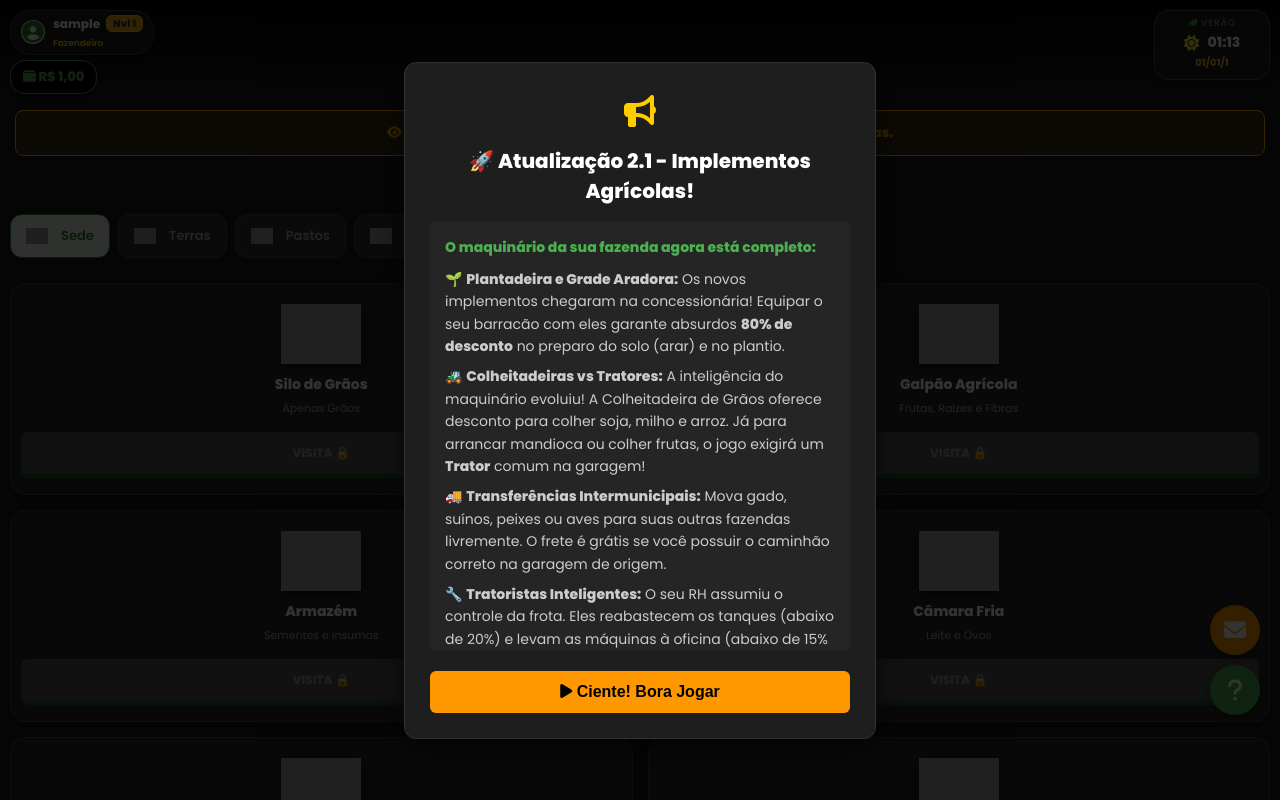
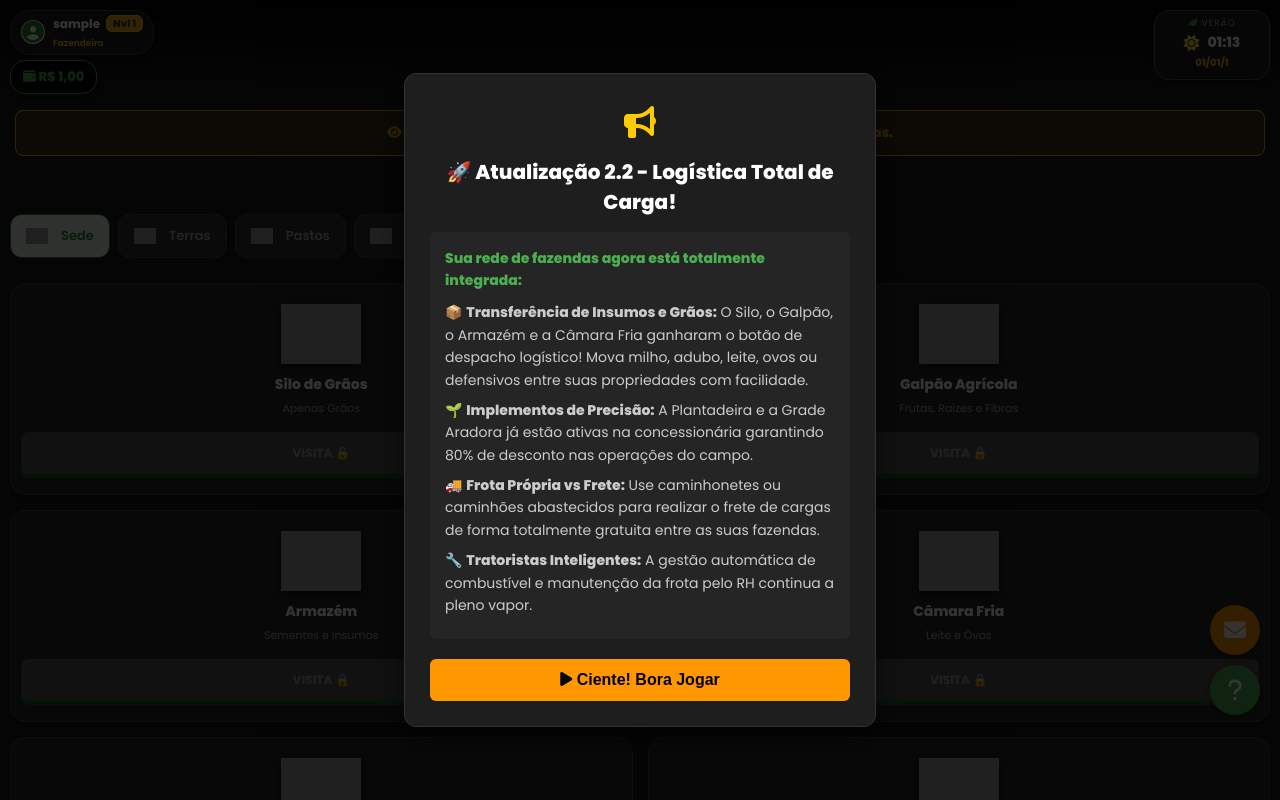
Before and after one commit to binhog29/agro_manager_v2, a Flask app: page /fazenda/1 in a window 1280 px wide. Run offline with Flask 3, Linux system fonts and the light colour scheme; the visitor is signed in with stand-in values (Sample User, id 1); data comes from the database, SQL or seed files in the repository; tables that the repository leaves empty hold one stand-in row (values such as "Sample post"); some libraries are stand-ins or nearby versions; grey boxes are pictures that could not be loaded.

Commit message:
feat: implementa sistema de transferência intermunicipal de insumos e grãos, adiciona grade aradora e plantadeira com descontos, e atualiza guias e modais da versão 2.2

```diff
--- a/static/js/armazem.js
+++ b/static/js/armazem.js
@@ -84,3 +84,98 @@ window.confirmarExpansaoArmazem = function(pacote, custo, aumento) {
         }
     });
 };
+
+window.prepararTransferenciaEstoque = async function(itemChave, itemNome, qtdMax) {
+    const fazendaId = window.location.pathname.split('/').pop();
+
+    // 🔥 ARREDONDA PARA 2 CASAS DECIMAIS PARA LIMPAR O VISUAL
+    const qtdFormatada = parseFloat(qtdMax || 0).toFixed(2);
+
+    Swal.fire({ title: 'Carregando mapa logístico...', didOpen: () => Swal.showLoading() });
+
+    try {
+        const resFazendas = await fetch('/api/mapa_global');
+        const todasTerras = await resFazendas.json();
+        const minhasOutrasTerras = todasTerras.filter(t => t.e_minha && t.id != fazendaId);
+
+        if (minhasOutrasTerras.length === 0) {
+            Swal.fire('Aviso', 'Você precisa possuir pelo menos outra fazenda para fazer transferências!', 'info');
+            return;
+        }
+
+        let options = minhasOutrasTerras.map(t => `<option value="${t.id}">${t.nome}</option>`).join('');
+
+        let html = `
+            <div style="text-align: left; background:#1a1a1a; padding: 15px; border-radius: 8px; border: 1px dashed #555;">
+                <label style="color: #ccc; font-size: 13px;">Quantidade para enviar (Máx: ${qtdFormatada}):</label>
+                <input type="number" id="transf-qtd" class="swal2-input" min="0.01" max="${qtdFormatada}" step="any" value="${qtdFormatada}" style="width: 100%; margin: 5px 0 15px 0; background: #111; color: #fff; border: 1px solid #444;" oninput="window.atualizarTotalFreteEstoque()">
+
+                <label style="color: #ccc; font-size: 13px;"><i class="fas fa-map-marker-alt"></i> Fazenda de Destino:</label>
+                <select id="transf-destino" class="swal2-select" style="width: 100%; display: block; margin: 5px 0 15px 0; font-size: 14px; padding: 8px; background: #111; color: #fff; border: 1px solid #444;">
+                    ${options}
+                </select>
+
+                <label style="display: flex; align-items: center; gap: 10px; cursor: pointer; background: #222; padding: 10px; border-radius: 6px; border: 1px solid #444;">
+                    <input type="checkbox" id="transf-caminhao" onchange="window.atualizarTotalFreteEstoque()" style="width: 18px; height: 18px;">
+                    <span style="font-size: 13px; font-weight: bold; color: #ff9800;">Usar Frota Própria (Frete Grátis)</span>
+                </label>
+                <div style="font-size: 11px; color: #888; margin-top: 5px; margin-left: 28px;">O veículo sairá DESTA fazenda. Requer Caminhonete ou Caminhão abastecido.</div>
+
+                <div style="margin-top: 15px; font-size: 16px; font-weight: bold; text-align: center; border-top: 1px solid #333; padding-top: 10px;">
+                    Custo da Transportadora: <span id="transf-custo" style="color: #f44336;">R$ 0,00</span>
+                </div>
+            </div>
+        `;
+
+        Swal.fire({
+            title: `🚚 Transferir ${itemNome}`,
+            html: html,
+            background: '#2a2a2a', color: '#fff',
+            showCancelButton: true, confirmButtonText: 'Despachar Carga', cancelButtonText: 'Cancelar', confirmButtonColor: '#0288d1',
+            didOpen: () => window.atualizarTotalFreteEstoque(),
+            preConfirm: () => {
+                const qtd = parseFloat(document.getElementById('transf-qtd').value);
+                if (!qtd || qtd <= 0 || qtd > parseFloat(qtdMax)) {
+                    Swal.showValidationMessage('Quantidade inválida!');
+                    return false;
+                }
+                return {
+                    origem_id: fazendaId,
+                    destino_id: document.getElementById('transf-destino').value,
+                    item: itemChave,
+                    quantidade: qtd,
+                    usa_caminhao: document.getElementById('transf-caminhao').checked
+                };
+            }
+        }).then((result) => {
+            if (result.isConfirmed) {
+                Swal.fire({ title: 'Viajando pelas rodovias...', didOpen: () => Swal.showLoading() });
+                fetch('/api/estoque/transferir', {
+                    method: 'POST', headers: {'Content-Type': 'application/json'},
+                    body: JSON.stringify(result.value)
+                })
+                .then(r => r.json()).then(d => {
+                    if (d.sucesso) Swal.fire('Chegou! 🚚', d.msg, 'success').then(() => location.reload());
+                    else Swal.fire('Atenção', d.erro, 'warning');
+                }).catch(() => Swal.fire('Erro', 'Falha no servidor.', 'error'));
+            }
+        });
+    } catch(e) {
+        Swal.fire('Erro', 'Falha ao carregar mapa.', 'error');
+    }
+}
+
+window.atualizarTotalFreteEstoque = function() {
+    const qtd = parseFloat(document.getElementById('transf-qtd').value) || 0;
+    const usaCaminhao = document.getElementById('transf-caminhao').checked;
+    const txtCusto = document.getElementById('transf-custo');
+
+    if (usaCaminhao) {
+        txtCusto.innerText = "Grátis (Frota Própria)";
+        txtCusto.style.color = "#4caf50";
+    } else {
+        const custo = qtd * 0.25; // Taxa fixa terceirizada
+        txtCusto.innerText = custo.toLocaleString('pt-BR', { style: 'currency', currency: 'BRL' });
+        txtCusto.style.color = "#f44336";
+    }
+}
--- a/templates/ajuda.html
+++ b/templates/ajuda.html
@@ -121,7 +121,7 @@
             <summary><i class="fas fa-tractor"></i> 7. Frota e Logística</summary>
             <div class="conteudo">
                 Máquinas agrícolas ficam no Barracão, queimam Diesel a cada uso e precisam de idas ao mecânico quando a condição se deteriora. Não ter a máquina correta obriga você a pagar o alto custo do serviço terceirizado.<br><br>
-                <strong>🚛 Logística Intermunicipal:</strong> Possuir a frota certa zera a pesada taxa de frete nas compras e nas <strong>transferências de animais entre as suas fazendas</strong>.<br><br>
+                <strong>🚛 Logística Intermunicipal:</strong> Possuir a frota certa zera a pesada taxa de frete nas compras, nas <strong>transferências de animais</strong> e nas novas <strong>transferências de grãos, laticínios e insumos</strong> entre as suas fazendas.<br><br>
                 <strong>🚜 Trator de Esteira:</strong> Zera o aluguel de limpeza de mato e extrai madeira nobre, elevando o ganho para <span class="destaque">R$ 2.500</span> por hectare.<br><br>
                 <strong>⚙️ Grade Aradora:</strong> Implemento acoplado que reduz o custo do preparo do solo (Arar a terra) em incríveis <span class="destaque">80%</span>.<br><br>
                 <strong>🌱 Plantadeira:</strong> Implemento de precisão. Garante <span class="destaque">80% de desconto</span> nas taxas operacionais do plantio.<br><br>
--- a/templates/partes/armazem.html
+++ b/templates/partes/armazem.html
@@ -47,6 +47,11 @@
                             style="background: #d32f2f; color: white; border: none; padding: 8px; border-radius: 6px; font-size: 11px; margin-top: 10px; width: 100%; font-weight: bold; cursor: pointer; box-shadow: 0 3px 0 #b71c1c;">
                         VENDER 💰
                     </button>
+
+                    <!-- 🔥 BOTÃO DE LOGÍSTICA PARA O ARMAZÉM 🔥 -->
+                    <button onclick="prepararTransferenciaEstoque('{{ chave }}', '{{ nome }}', {{ q }})" style="background: #0288d1; color: white; border: none; padding: 8px; border-radius: 6px; font-size: 11px; margin-top: 5px; width: 100%; font-weight: bold; cursor: pointer; box-shadow: 0 3px 0 #01579b;">
+                        <i class="fas fa-truck"></i> TRANSFERIR
+                    </button>
                 </div>
                 {% endif %}
             {% endfor %}
--- a/templates/partes/camara_fria.html
+++ b/templates/partes/camara_fria.html
@@ -20,6 +20,10 @@
                     <button onclick="venderDerivados('leite', 'Leite Cru', {{ fazenda.est_leite }})" style="background: #2e7d32; color: white; border: none; padding: 10px; border-radius: 8px; font-size: 12px; margin-top: 15px; width: 100%; font-weight: bold; cursor: pointer; box-shadow: 0 3px 0 #1b5e20;">
                         VENDER 💰
                     </button>
+
+                    <button onclick="prepararTransferenciaEstoque('leite', 'Leite Cru', {{ fazenda.est_leite }})" style="background: #0288d1; color: white; border: none; padding: 8px; border-radius: 6px; font-size: 11px; margin-top: 5px; width: 100%; font-weight: bold; cursor: pointer; box-shadow: 0 3px 0 #01579b;">
+                        <i class="fas fa-truck"></i> TRANSFERIR
+                    </button>
                 {% else %}
                     <button disabled style="background: #444; color: #888; border: none; padding: 10px; border-radius: 8px; font-size: 12px; margin-top: 15px; width: 100%; font-weight: bold; cursor: not-allowed;">
                         VAZIO
@@ -37,6 +41,10 @@
                     <button onclick="venderDerivados('ovos', 'Ovos Caipira', {{ fazenda.est_ovos }})" style="background: #2e7d32; color: white; border: none; padding: 10px; border-radius: 8px; font-size: 12px; margin-top: 15px; width: 100%; font-weight: bold; cursor: pointer; box-shadow: 0 3px 0 #1b5e20;">
                         VENDER 💰
                     </button>
+
+                    <button onclick="prepararTransferenciaEstoque('ovos', 'Ovos Caipira', {{ fazenda.est_ovos }})" style="background: #0288d1; color: white; border: none; padding: 8px; border-radius: 6px; font-size: 11px; margin-top: 5px; width: 100%; font-weight: bold; cursor: pointer; box-shadow: 0 3px 0 #01579b;">
+                        <i class="fas fa-truck"></i> TRANSFERIR
+                    </button>
                 {% else %}
                     <button disabled style="background: #444; color: #888; border: none; padding: 10px; border-radius: 8px; font-size: 12px; margin-top: 15px; width: 100%; font-weight: bold; cursor: not-allowed;">
                         VAZIO
--- a/templates/partes/chiqueiro.html
+++ b/templates/partes/chiqueiro.html
@@ -16,6 +16,11 @@
                 <!-- O JS preenche aqui -->
             </div>
 
+            <!-- 🔥 BOTÃO DE TRANSFERÊNCIA DE LOGÍSTICA 🔥 -->
+            <button onclick="prepararTransferenciaLoteCurral('chiqueiro')" style="background: #0288d1; color: white; border: none; padding: 10px 15px; border-radius: 8px; font-weight: bold; font-size: 13px; cursor: pointer; box-shadow: 0 3px 0 #01579b; width: 100%; margin-bottom: 10px;">
+                <i class="fas fa-truck"></i> Transferir Suínos
+            </button>
+
             <button onclick="abrirModalHabitatVenda('chiqueiro', 'Suínos')" style="width: 100%; background: #b91c1c; color: white; border: none; padding: 12px; border-radius: 8px; font-weight: bold; cursor: pointer;">
                 <i class="fas fa-sack-dollar"></i> Comercializar Suínos
             </button>
--- a/templates/partes/galinheiro.html
+++ b/templates/partes/galinheiro.html
@@ -12,10 +12,14 @@
         <div style="padding: 0 20px;">
             <div id="painel-comedouro-galinheiro" style="margin-bottom: 12px;"></div>
 
-
             <div id="lista-galinheiro" style="max-height: 180px; overflow-y: auto; background: #1a1a1a; border-radius: 8px; padding: 10px; border: 1px inset #333; margin-bottom: 15px;">
                 <!-- O JS preenche aqui -->
             </div>
+
+            <!-- 🔥 BOTÃO DE TRANSFERÊNCIA DE LOGÍSTICA 🔥 -->
+            <button onclick="prepararTransferenciaLoteCurral('galinheiro')" style="background: #0288d1; color: white; border: none; padding: 10px 15px; border-radius: 8px; font-weight: bold; font-size: 13px; cursor: pointer; box-shadow: 0 3px 0 #01579b; width: 100%; margin-bottom: 10px;">
+                <i class="fas fa-truck"></i> Transferir Aves
+            </button>
 
             <button onclick="abrirModalHabitatVenda('galinheiro', 'Aves')" style="width: 100%; background: #b91c1c; color: white; border: none; padding: 12px; border-radius: 8px; font-weight: bold; cursor: pointer;">
                 <i class="fas fa-sack-dollar"></i> Comercializar Aves
--- a/templates/partes/galpao.html
+++ b/templates/partes/galpao.html
@@ -33,6 +33,11 @@
                         <button onclick="prepararVendaGalpao('{{ tipo }}', '{{ nome }}', {{ qtd }})" style="background: #2e7d32; color: white; border: none; padding: 8px; border-radius: 6px; font-size: 12px; margin-top: 10px; width: 100%; font-weight: bold; cursor: pointer; box-shadow: 0 3px 0 #1b5e20;">
                             VENDER 💰
                         </button>
+
+                        <!-- 🔥 BOTÃO DE LOGÍSTICA PARA O GALPÃO 🔥 -->
+                        <button onclick="prepararTransferenciaEstoque('{{ tipo }}', '{{ nome }}', {{ qtd }})" style="background: #0288d1; color: white; border: none; padding: 8px; border-radius: 6px; font-size: 11px; margin-top: 5px; width: 100%; font-weight: bold; cursor: pointer; box-shadow: 0 3px 0 #01579b;">
+                            <i class="fas fa-truck"></i> TRANSFERIR
+                        </button>
                     </div>
                 {% endif %}
             {% endfor %}
--- a/templates/partes/modal_atualizacao.html
+++ b/templates/partes/modal_atualizacao.html
@@ -6,18 +6,18 @@
             <i class="fas fa-bullhorn" style="color: #ffcc00;"></i>
         </div>
 
-        <h3 style="margin: 0 0 15px 0; color: #fff; font-size: 20px; text-align: center;">🚀 Atualização 2.1 - Implementos Agrícolas!</h3>
+        <h3 style="margin: 0 0 15px 0; color: #fff; font-size: 20px; text-align: center;">🚀 Atualização 2.2 - Logística Total de Carga!</h3>
 
         <div style="font-size: 14px; color: #ccc; line-height: 1.6; text-align: left; background: #252525; padding: 15px; border-radius: 6px; margin-bottom: 20px; max-height: 50vh; overflow-y: auto;">
-            <p style="margin: 0 0 10px 0; color: #4caf50; font-weight: bold;">O maquinário da sua fazenda agora está completo:</p>
+            <p style="margin: 0 0 10px 0; color: #4caf50; font-weight: bold;">Sua rede de fazendas agora está totalmente integrada:</p>
 
-            <p style="margin: 0 0 8px 0;">🌱 <b>Plantadeira e Grade Aradora:</b> Os novos implementos chegaram na concessionária! Equipar o seu barracão com eles garante absurdos <b>80% de desconto</b> no preparo do solo (arar) e no plantio.</p>
+            <p style="margin: 0 0 8px 0;">📦 <b>Transferência de Insumos e Grãos:</b> O Silo, o Galpão, o Armazém e a Câmara Fria ganharam o botão de despacho logístico! Mova milho, adubo, leite, ovos ou defensivos entre suas propriedades com facilidade.</p>
 
-            <p style="margin: 0 0 8px 0;">🚜 <b>Colheitadeiras vs Tratores:</b> A inteligência do maquinário evoluiu! A Colheitadeira de Grãos oferece desconto para colher soja, milho e arroz. Já para arrancar mandioca ou colher frutas, o jogo exigirá um <b>Trator</b> comum na garagem!</p>
+            <p style="margin: 0 0 8px 0;">🌱 <b>Implementos de Precisão:</b> A Plantadeira e a Grade Aradora já estão ativas na concessionária garantindo 80% de desconto nas operações do campo.</p>
 
-            <p style="margin: 0 0 8px 0;">🚚 <b>Transferências Intermunicipais:</b> Mova gado, suínos, peixes ou aves para suas outras fazendas livremente. O frete é grátis se você possuir o caminhão correto na garagem de origem.</p>
+            <p style="margin: 0 0 8px 0;">🚚 <b>Frota Própria vs Frete:</b> Use caminhonetes ou caminhões abastecidos para realizar o frete de cargas de forma totalmente gratuita entre as suas fazendas.</p>
 
-            <p style="margin: 0 0 8px 0;">🔧 <b>Tratoristas Inteligentes:</b> O seu RH assumiu o controle da frota. Eles reabastecem os tanques (abaixo de 20%) e levam as máquinas à oficina (abaixo de 15% de saúde) automaticamente todos os meses.</p>
+            <p style="margin: 0 0 8px 0;">🔧 <b>Tratoristas Inteligentes:</b> A gestão automática de combustível e manutenção da frota pelo RH continua a pleno vapor.</p>
         </div>
 
         <button onclick="fecharEGravarNovidade()" style="background: #ff9800; color: #000; border: none; padding: 12px 20px; border-radius: 6px; font-weight: bold; cursor: pointer; width: 100%; font-size: 16px;"><i class="fas fa-play"></i> Ciente! Bora Jogar</button>
@@ -27,9 +27,9 @@
 
 <script>
     // ---------------------------------------------------------
-    // CONTROLE DE VERSÃO: Atualizado para 2.1
+    // CONTROLE DE VERSÃO: Atualizado para 2.2
     // ---------------------------------------------------------
-    const VERSAO_ATUAL = "2.1";
+    const VERSAO_ATUAL = "2.2";
 
     document.addEventListener("DOMContentLoaded", function() {
         const modal = document.getElementById('modal-novidades');
--- a/templates/partes/represa.html
+++ b/templates/partes/represa.html
@@ -16,6 +16,11 @@
                 <!-- O JS preenche aqui -->
             </div>
 
+            <!-- 🔥 BOTÃO DE TRANSFERÊNCIA DE LOGÍSTICA 🔥 -->
+            <button onclick="prepararTransferenciaLoteCurral('represa')" style="background: #0288d1; color: white; border: none; padding: 10px 15px; border-radius: 8px; font-weight: bold; font-size: 13px; cursor: pointer; box-shadow: 0 3px 0 #01579b; width: 100%; margin-bottom: 10px;">
+                <i class="fas fa-truck"></i> Transferir Peixes
+            </button>
+
             <button onclick="abrirModalRepresaVenda()" style="width: 100%; background: #b91c1c; color: white; border: none; padding: 12px; border-radius: 8px; font-weight: bold; cursor: pointer;">
                 <i class="fas fa-sack-dollar"></i> Comercializar Peixes
             </button>
--- a/templates/partes/silo.html
+++ b/templates/partes/silo.html
@@ -32,7 +32,6 @@
             {% set lista_graos = [('milho', 'Milho'), ('soja', 'Soja'), ('arroz', 'Arroz'), ('feijao', 'Feijão')] %}
             {% for tipo, nome in lista_graos %}
 
-                <!-- 🔥 CORREÇÃO AQUI: Trocado colchetes [] pela função segura attr() -->
                 {% set nome_coluna = 'est_' ~ tipo %}
                 {% set qtd = fazenda | attr(nome_coluna) %}
 
@@ -41,7 +40,13 @@
                     <img src="/static/img/{{ tipo }}.png" style="height:40px; margin-bottom:5px;" onerror="this.src='/static/img/milho.png'">
                     <span style="font-size: 13px; color: #aaa; font-weight: 600;">{{ nome }}</span>
                     <b style="font-size: 16px; color: #fbc02d;">{{ qtd }} kg</b>
+
                     <button onclick="prepararVenda('{{ tipo }}', '{{ nome }}', {{ qtd }})" style="background: #2e7d32; color: white; border: none; padding: 8px; border-radius: 6px; font-size: 11px; margin-top: 10px; width: 100%; font-weight: bold; cursor: pointer; box-shadow: 0 3px 0 #1b5e20;">VENDER 💰</button>
+
+                    <!-- 🔥 BOTÃO DE LOGÍSTICA PARA O SILO 🔥 -->
+                    <button onclick="prepararTransferenciaEstoque('{{ tipo }}', '{{ nome }}', {{ qtd }})" style="background: #0288d1; color: white; border: none; padding: 8px; border-radius: 6px; font-size: 11px; margin-top: 5px; width: 100%; font-weight: bold; cursor: pointer; box-shadow: 0 3px 0 #01579b;">
+                        <i class="fas fa-truck"></i> TRANSFERIR
+                    </button>
                 </div>
                 {% endif %}
             {% endfor %}
```
Also changed, not shown: logica/armazem.py (+87 -0 lines).
